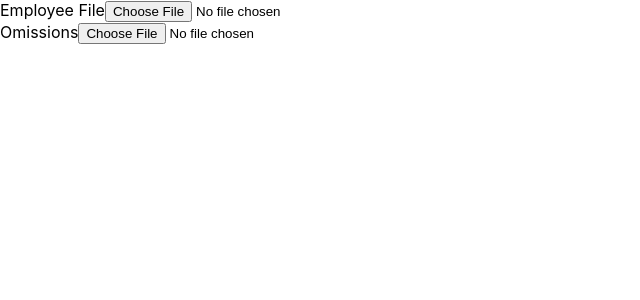
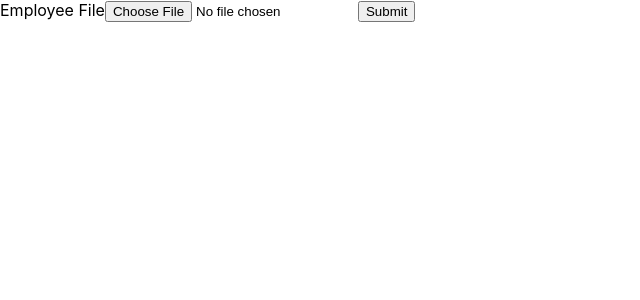
Before and after one commit to jam941/OIG-Check, a React (Create React App) app: page / in a window 1280 px wide. Shown: the top 300 px of the page, without its empty margins (0-640 px from the left). Built offline with nearby package versions, Linux system fonts and the light colour scheme.

Commit message:
Changes to parsing. Need to use browserify

```diff
--- a/package.json
+++ b/package.json
@@ -2,13 +2,14 @@
   "name": "oig",
   "version": "0.1.0",
   "private": true,
-  "type":"module",
+  "type": "module",
   "dependencies": {
     "@testing-library/jest-dom": "^5.16.4",
     "@testing-library/react": "^13.3.0",
     "@testing-library/user-event": "^13.5.0",
     "compare-names": "^1.1.0",
     "csv-parser": "^3.0.0",
+    "csvtojson": "^2.0.10",
     "react": "^18.2.0",
     "react-dom": "^18.2.0",
     "react-scripts": "5.0.1",
--- a/src/App.js
+++ b/src/App.js
@@ -1,14 +1,13 @@
 import logo from './logo.svg';
 import './App.css';
-
+import './UploadContainer/UploadContainer.js'
+import Upload from './UploadContainer/UploadContainer.js';
 function App() {
   return (
-    <div id = 'upload'>
-        <form id = 'dataUpload'>
-        <label>Employee File</label><input type="file" id="myFile" name="filename"/><br/>
-        <label>Omissions</label><input type="file" id="OIG" name="filename"/>
-        </form>
+    <div>
+      <Upload/>
     </div>
+
   );
 }
 
--- a/src/NameChecker/CheckService.js
+++ b/src/NameChecker/CheckService.js
@@ -1,7 +1,9 @@
 import getData from '../OigData/formatData.js'
 
-async function check(){
-    const oig = await getData()
+const OIG_DIR = '../OigData/UPDATED.csv'
+async function check(data){
+
+    const oig = await getData(data)
     console.log(oig[0])
 }
 check()
--- a/src/OigData/formatData.js
+++ b/src/OigData/formatData.js
@@ -8,7 +8,7 @@ return new Promise((resolve)=>{
     const results = [];
     let file = fs.createReadStream('../OigData/UPDATED.csv').pipe(csv())
     file.on('data', (data) => {
-          //console.log(data)
+
           if(data.FIRSTNAME){
               results.push(data)
           }
--- /dev/null
+++ b/src/UploadContainer/UploadContainer.js
@@ -0,0 +1,48 @@
+import React,{Component} from 'react';
+import csv from 'csvtojson'
+//import fs from'fs'
+async function parseData(dir){
+    let results = []
+    await csv()
+    .fromFile(dir)
+    .then((person)=>{
+        results.push(person)
+    })
+    return results
+}
+
+export default class Upload extends Component{
+    constructor(props){
+        super(props)
+        this.state = {uploadedData: null}
+        this.handleChange = this.handleChange.bind(this);
+        this.handleSubmit = this.handleSubmit.bind(this);
+    }
+
+    handleChange(event){
+        this.setState({uploadedData:event.target.value})
+
+    }
+    handleSubmit(event){
+
+        let data = this.state.uploadedData
+        console.log('Data is: ', data)
+        if(!data){
+            return
+        }
+         data =  parseData(data)
+         console.log(data)
+        event.preventDefault()
+    }
+    render(){
+        return(
+        <div id = 'upload'>
+            <form id = 'dataUpload' onSubmit={this.handleSubmit}>
+                <label>Employee File
+                    <input value = {this.state.value} onChange={this.handleChange} type="file" id="myFile"/>
+                </label>
+                <input type = "submit" value="Submit"/>
+            </form>
+        </div>)
+    }
+}
--- a/src/index.js
+++ b/src/index.js
@@ -1,8 +1,8 @@
 import React from 'react';
 import ReactDOM from 'react-dom/client';
 import './index.css';
-import App from './App';
-import reportWebVitals from './reportWebVitals';
+import App from './App.js';
+import reportWebVitals from './reportWebVitals.js';
 
 const root = ReactDOM.createRoot(document.getElementById('root'));
 root.render(
```
Also changed, not shown: 1 other file (tests, documents, lock files or other folders).
